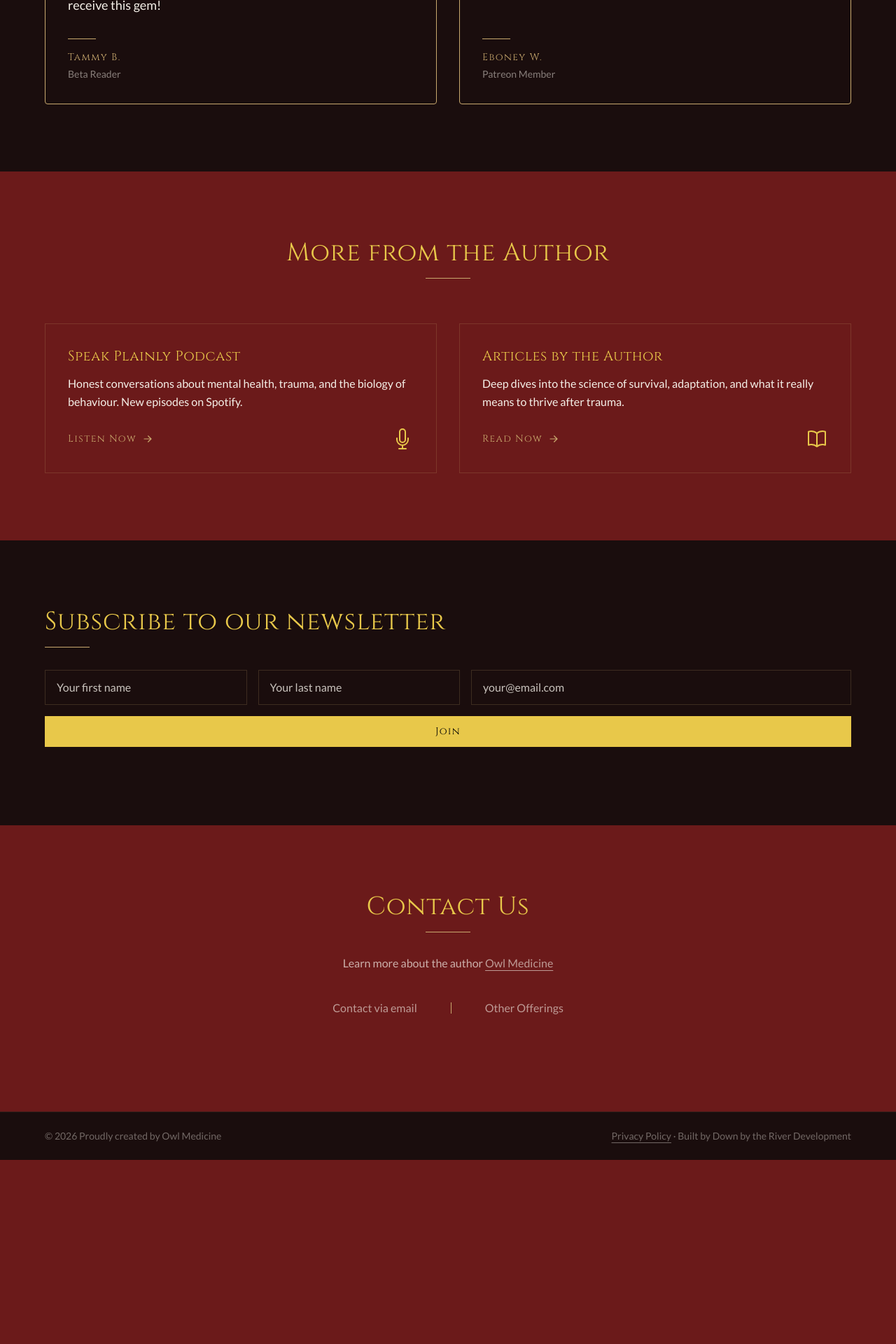
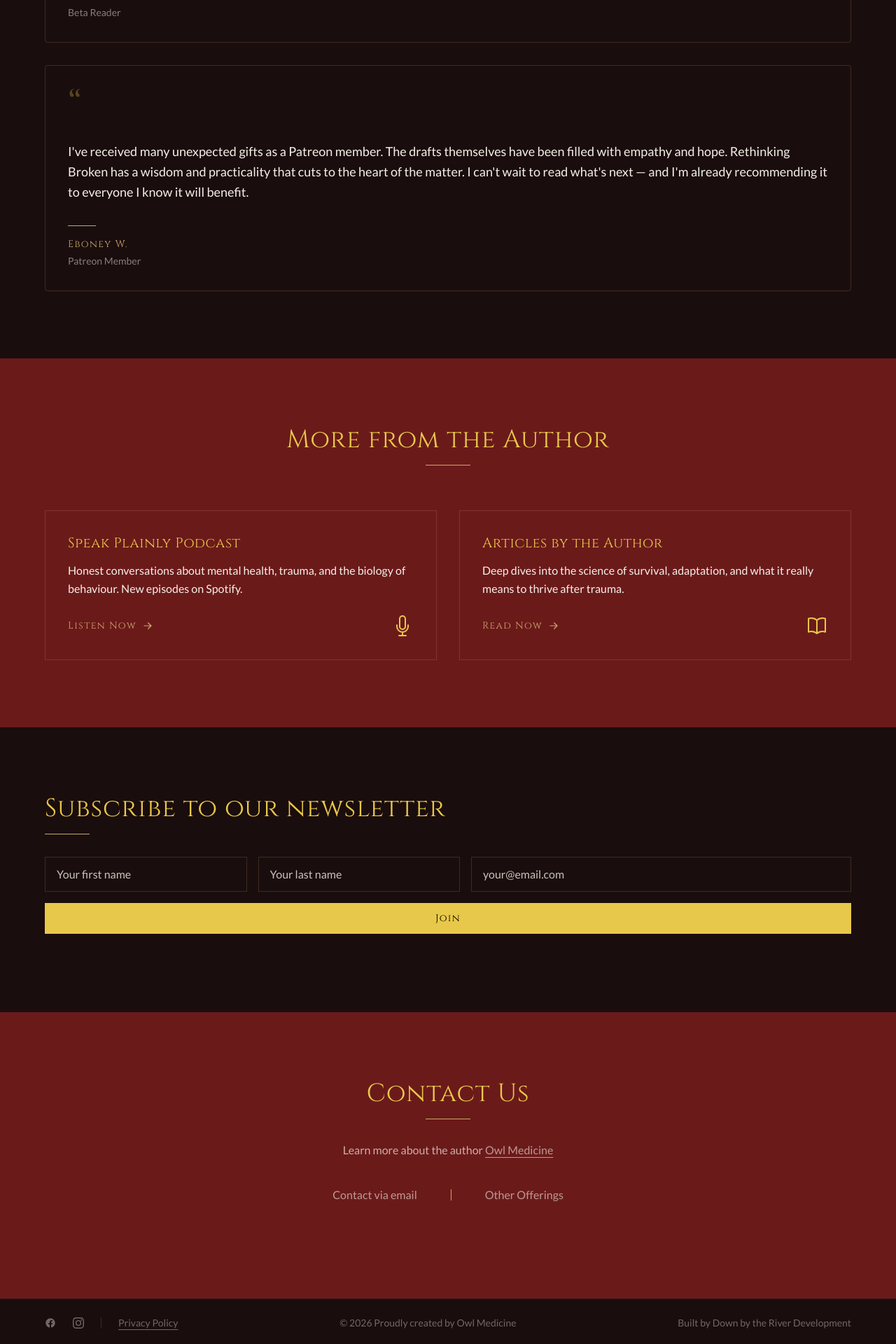
Before and after one commit to michaelkaffel/rethinking-broken, a Next.js app: page / in a window 1280 px wide. Shown: the part 2040-3960 px from the top of the page at 70% size. Before the commit the page ends 3697 px from the top, so only its background shows below. Built offline with nearby package versions, Linux system fonts and the light colour scheme.

Commit message:
footer updates

```diff
--- a/components/Footer.tsx
+++ b/components/Footer.tsx
@@ -1,58 +1,75 @@
 "use client";
 
-import { useState } from 'react';
+import { useState } from "react";
 
 const Footer = () => {
     const [showPrivacy, setShowPrivacy] = useState(false);
 
     return (
         <>
-            <footer className='relative z-10 bg-bg-deep border-t border-text-gold/10 py-6 px-8 lg:px-16'>
-                <div className='max-w-7xl mx-auto flex flex-col md:flex-row items-center justify-between gap-4 font-body text-text-light/40 text-sm'>
+            <footer className="relative z-10 bg-bg-deep border-t border-text-gold/10 py-6 px-8 lg:px-16">
+                <div className="max-w-7xl mx-auto flex flex-col md:flex-row items-center justify-between gap-6 font-body text-text-light/40 text-sm">
 
-                    <p>
+                    {/* Left: social icons + privacy policy */}
+                    <div className="flex items-center gap-6">
+                        <a href="https://facebook.com" target="_blank" rel="noopener noreferrer" aria-label="Facebook">
+                            <svg xmlns="http://www.w3.org/2000/svg" viewBox="0 0 24 24" fill="currentColor" className="w-4 h-4 hover:text-brand-yellow transition-colors">
+                                <path d="M22 12c0-5.523-4.477-10-10-10S2 6.477 2 12c0 4.991 3.657 9.128 8.438 9.878v-6.987H7.898V12h2.54V9.797c0-2.506 1.492-3.89 3.777-3.89 1.094 0 2.238.195 2.238.195v2.46h-1.26c-1.243 0-1.63.771-1.63 1.562V12h2.773l-.443 2.89h-2.33v6.988C18.343 21.128 22 16.991 22 12z" />
+                            </svg>
+                        </a>
+                        <a href="https://instagram.com" target="_blank" rel="noopener noreferrer" aria-label="Instagram">
+                            <svg xmlns="http://www.w3.org/2000/svg" viewBox="0 0 24 24" fill="currentColor" className="w-4 h-4 hover:text-brand-yellow transition-colors">
+                                <path d="M12 2.163c3.204 0 3.584.012 4.85.07 3.252.148 4.771 1.691 4.919 4.919.058 1.265.069 1.645.069 4.849 0 3.205-.012 3.584-.069 4.849-.149 3.225-1.664 4.771-4.919 4.919-1.266.058-1.644.07-4.85.07-3.204 0-3.584-.012-4.849-.07-3.26-.149-4.771-1.699-4.919-4.92-.058-1.265-.07-1.644-.07-4.849 0-3.204.013-3.583.07-4.849.149-3.227 1.664-4.771 4.919-4.919 1.266-.057 1.645-.069 4.849-.069zM12 0C8.741 0 8.333.014 7.053.072 2.695.272.273 2.69.073 7.052.014 8.333 0 8.741 0 12c0 3.259.014 3.668.072 4.948.2 4.358 2.618 6.78 6.98 6.98C8.333 23.986 8.741 24 12 24c3.259 0 3.668-.014 4.948-.072 4.354-.2 6.782-2.618 6.979-6.98.059-1.28.073-1.689.073-4.948 0-3.259-.014-3.667-.072-4.947-.196-4.354-2.617-6.78-6.979-6.98C15.668.014 15.259 0 12 0zm0 5.838a6.162 6.162 0 100 12.324 6.162 6.162 0 000-12.324zM12 16a4 4 0 110-8 4 4 0 010 8zm6.406-11.845a1.44 1.44 0 100 2.881 1.44 1.44 0 000-2.881z" />
+                            </svg>
+                        </a>
+                        <span className="w-px h-4 bg-text-gold/20" />
+                        <button
+                            onClick={() => setShowPrivacy(true)}
+                            className="underline underline-offset-4 hover:text-brand-yellow transition-colors"
+                        >
+                            Privacy Policy
+                        </button>
+                    </div>
+
+                    {/* Center: copyright */}
+                    <p className="text-center">
                         © {new Date().getFullYear()} Proudly created by{" "}
                         <a
-                            href='https://owlchrysalismedicine.com'
+                            href="https://owlchrysalismedicine.com"
                             target="_blank"
-                            rel='noopener noreferrer'
-                            className='hover:text-brand-yellow transition-colors'
+                            rel="noopener noreferrer"
+                            className="hover:text-brand-yellow transition-colors"
                         >
                             Owl Medicine
                         </a>
                     </p>
 
+                    {/* Right: built by */}
                     <p>
-                        <button
-                            onClick={() => setShowPrivacy(true)}
-                            className='underline underline-offset-4 hover:text-brand-yellow transition-colors'
-                        >
-                            Privacy Policy
-                        </button>
-                        {" · "}
                         Built by{" "}
                         <a
                             href="https://downbyriverdev.com"
-                            target='_blank'
-                            rel='noopener noreferrer'
-                            className='hover:text-brand-yellow transition-colors'
+                            target="_blank"
+                            rel="noopener noreferrer"
+                            className="hover:text-brand-yellow transition-colors"
                         >
                             Down by the River Development
                         </a>
                     </p>
+
                 </div>
             </footer>
 
+            {/* Privacy Policy Modal */}
             {showPrivacy && (
                 <div
-                    className='fixed inset-0 z-50 flex items-center justify-center bg-black/70 px-4'
+                    className="fixed inset-0 z-50 flex items-center justify-center bg-black/70 px-4"
                     onClick={() => setShowPrivacy(false)}
                 >
                     <div
                         className="relative bg-bg-deep border border-text-gold/20 max-w-lg w-full p-8 max-h-[80vh] overflow-y-auto"
                         onClick={(e) => e.stopPropagation()}
                     >
-                        {/* Close */}
                         <button
                             onClick={() => setShowPrivacy(false)}
                             className="absolute top-4 right-4 text-text-light/40 hover:text-brand-yellow transition-colors font-heading text-sm tracking-widest"
@@ -66,31 +83,20 @@ const Footer = () => {
                         <div className="w-10 h-px bg-text-gold mb-6" />
 
                         <div className="font-body text-text-light/70 space-y-4 text-sm leading-relaxed">
-                            <p>
-                                Rethinking Broken is committed to protecting your privacy. This policy outlines what information we collect and how it is used.
-                            </p>
+                            <p>Rethinking Broken is committed to protecting your privacy. This policy outlines what information we collect and how it is used.</p>
                             <h3 className="font-heading text-text-gold tracking-wide">What We Collect</h3>
-                            <p>
-                                When you subscribe to our newsletter, we collect your first name, last name, and email address. When you make a purchase, we collect the information necessary to fulfill your order.
-                            </p>
+                            <p>When you subscribe to our newsletter, we collect your first name, last name, and email address. When you make a purchase, we collect the information necessary to fulfill your order.</p>
                             <h3 className="font-heading text-text-gold tracking-wide">How We Use It</h3>
-                            <p>
-                                Your email address is used to send order confirmations, digital downloads, and — if you subscribe — our newsletter. We do not sell, rent, or share your personal information with third parties.
-                            </p>
+                            <p>Your email address is used to send order confirmations, digital downloads, and — if you subscribe — our newsletter. We do not sell, rent, or share your personal information with third parties.</p>
                             <h3 className="font-heading text-text-gold tracking-wide">Your Rights</h3>
                             <p>
                                 You may unsubscribe from our newsletter at any time using the link included in every email. To request deletion of your data, contact us at{" "}
-                                <a
-                                    href="mailto:owlchrysalismedicine@gmail.com"
-                                    className="underline underline-offset-4 hover:text-brand-yellow transition-colors"
-                                >
+                                <a href="mailto:owlchrysalismedicine@gmail.com" className="underline underline-offset-4 hover:text-brand-yellow transition-colors">
                                     owlchrysalismedicine@gmail.com
                                 </a>.
                             </p>
                             <h3 className="font-heading text-text-gold tracking-wide">Cookies</h3>
-                            <p>
-                                This site does not use tracking cookies or third-party analytics.
-                            </p>
+                            <p>This site does not use tracking cookies or third-party analytics.</p>
                         </div>
                     </div>
                 </div>
--- a/components/Testimonials.tsx
+++ b/components/Testimonials.tsx
@@ -15,43 +15,48 @@ const testimonials = [
 
 const Testimonials = () => {
   return (
-        <section id="testimonials" className='relative z-10 bg-bg-deep py-24 px-8 lg:px-16'>
+    <section id="testimonials" className="relative z-10 bg-bg-deep py-24 px-8 lg:px-16">
 
-            <div className='max-w-7xl mx-auto'>
+      <div className="max-w-7xl mx-auto">
 
-                <div className='text-center mb-16'>
-                    <h2 className='font-heading text-4xl text-brand-yellow tracking-wide mb-4'>
+        {/* Header */}
+        <div className="text-center mb-16">
+          <h2 className="font-heading text-4xl text-brand-yellow tracking-wide mb-4">
             Reviews
           </h2>
-                    <div className='w-16 h-px bg-text-gold mx-auto'/>
+          <div className="w-16 h-px bg-text-gold mx-auto" />
         </div>
 
-                <div className='grid grid-cols-1 lg:grid-cols-2 gap-8'>
+        {/* Stacked cards */}
+        <div className="flex flex-col gap-8 max-w-7xl mx-auto">
           {testimonials.map((t, i) => (
             <div
               key={i}
-                            className='flex flex-col justify-between p-8 border border-text-gold rounded-sm'
+              className="flex flex-col justify-between p-8 border border-text-gold/20 rounded-sm"
             >
-                            <span className='font-heading text-6xl text-brand-yellow leading-none mb-4'>
+              {/* Quote mark */}
+              <span className="font-heading text-6xl text-brand-yellow/30 leading-none mb-4">
                 &ldquo;
               </span>
 
-                            <p className='font-body text-text-light leading-relaxed text-lg flex-1'>
+              <p className="font-body text-text-light leading-relaxed text-lg flex-1">
                 {t.quote}
               </p>
 
-                            <div className='mt-8'>
-                                <div className='w-10 h-px bg-text-gold mb-4'/>
-                                <p className='font-heading text-text-gold text-sm tracking-widest'>
+              {/* Divider + attribution */}
+              <div className="mt-8">
+                <div className="w-10 h-px bg-text-gold mb-4" />
+                <p className="font-heading text-text-gold text-sm tracking-widest">
                   {t.name}
                 </p>
-                                <p className='font-body text-text-light/50 text-sm mt-1'>
+                <p className="font-body text-text-light/50 text-sm mt-1">
                   {t.title}
                 </p>
               </div>
             </div>
           ))}
         </div>
+
       </div>
     </section>
   );
```
Lines whose indentation alone changed are shown as unchanged.
